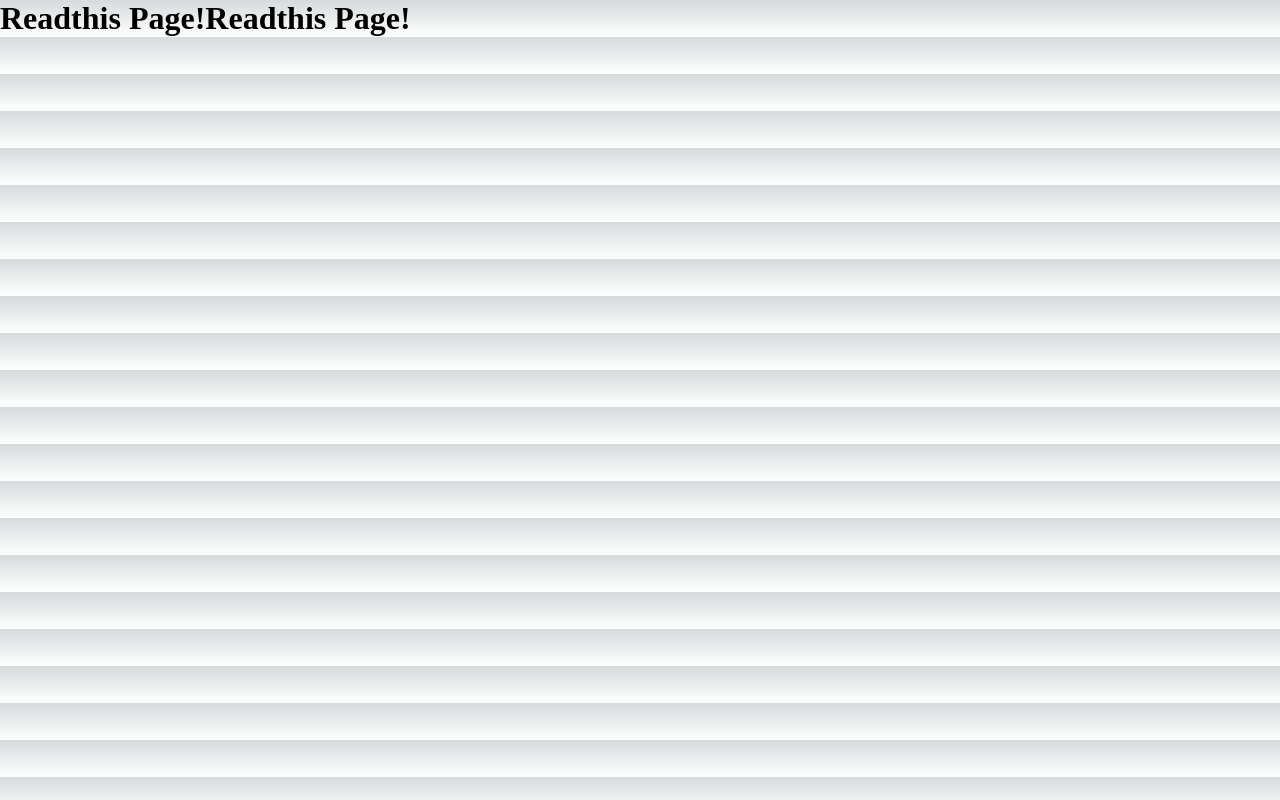
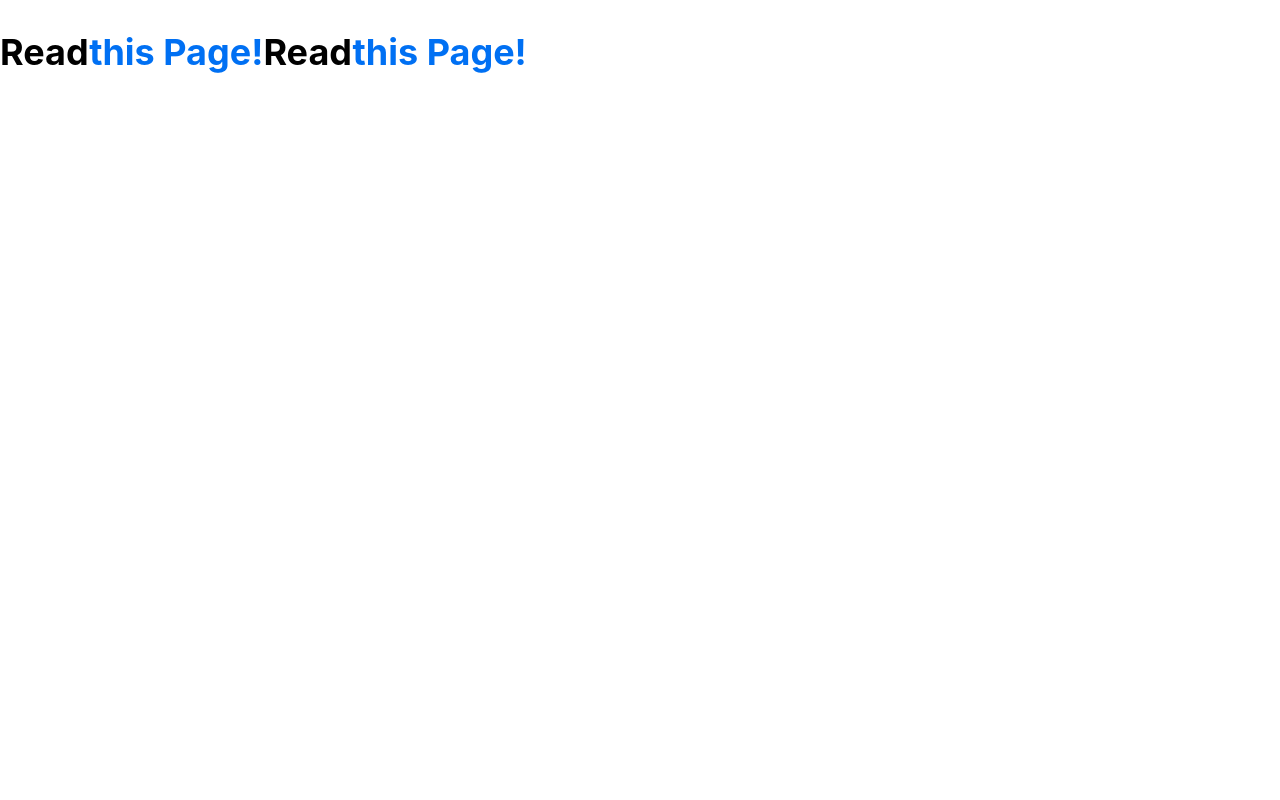
Before and after one commit to haruki166/nextjs, a Next.js app: page / in a window 1280 px wide. Built offline with nearby package versions, Linux system fonts and the light colour scheme.

Commit message:
css追加

```diff
--- a/src/styles/globals.css
+++ b/src/styles/globals.css
@@ -1,107 +1,27 @@
-:root {
-  --max-width: 1100px;
-  --border-radius: 12px;
-  --font-mono: ui-monospace, Menlo, Monaco, 'Cascadia Mono', 'Segoe UI Mono',
-    'Roboto Mono', 'Oxygen Mono', 'Ubuntu Monospace', 'Source Code Pro',
-    'Fira Mono', 'Droid Sans Mono', 'Courier New', monospace;
-
-  --foreground-rgb: 0, 0, 0;
-  --background-start-rgb: 214, 219, 220;
-  --background-end-rgb: 255, 255, 255;
-
-  --primary-glow: conic-gradient(
-    from 180deg at 50% 50%,
-    #16abff33 0deg,
-    #0885ff33 55deg,
-    #54d6ff33 120deg,
-    #0071ff33 160deg,
-    transparent 360deg
-  );
-  --secondary-glow: radial-gradient(
-    rgba(255, 255, 255, 1),
-    rgba(255, 255, 255, 0)
-  );
-
-  --tile-start-rgb: 239, 245, 249;
-  --tile-end-rgb: 228, 232, 233;
-  --tile-border: conic-gradient(
-    #00000080,
-    #00000040,
-    #00000030,
-    #00000020,
-    #00000010,
-    #00000010,
-    #00000080
-  );
-
-  --callout-rgb: 238, 240, 241;
-  --callout-border-rgb: 172, 175, 176;
-  --card-rgb: 180, 185, 188;
-  --card-border-rgb: 131, 134, 135;
-}
-
-@media (prefers-color-scheme: dark) {
-  :root {
-    --foreground-rgb: 255, 255, 255;
-    --background-start-rgb: 0, 0, 0;
-    --background-end-rgb: 0, 0, 0;
-
-    --primary-glow: radial-gradient(rgba(1, 65, 255, 0.4), rgba(1, 65, 255, 0));
-    --secondary-glow: linear-gradient(
-      to bottom right,
-      rgba(1, 65, 255, 0),
-      rgba(1, 65, 255, 0),
-      rgba(1, 65, 255, 0.3)
-    );
-
-    --tile-start-rgb: 2, 13, 46;
-    --tile-end-rgb: 2, 5, 19;
-    --tile-border: conic-gradient(
-      #ffffff80,
-      #ffffff40,
-      #ffffff30,
-      #ffffff20,
-      #ffffff10,
-      #ffffff10,
-      #ffffff80
-    );
-
-    --callout-rgb: 20, 20, 20;
-    --callout-border-rgb: 108, 108, 108;
-    --card-rgb: 100, 100, 100;
-    --card-border-rgb: 200, 200, 200;
-  }
+html,
+body {
+  padding: 0;
+  margin: 0;
+  font-family: -apple-system, BlinkMacSystemFont, Segoe UI, Roboto, Oxygen,
+    Ubuntu, Cantarell, Fira Sans, Droid Sans, Helvetica Neue, sans-serif;
+  line-height: 1.6;
+  font-size: 18px;
 }
 
 * {
   box-sizing: border-box;
-  padding: 0;
-  margin: 0;
-}
-
-html,
-body {
-  max-width: 100vw;
-  overflow-x: hidden;
-}
-
-body {
-  color: rgb(var(--foreground-rgb));
-  background: linear-gradient(
-      to bottom,
-      transparent,
-      rgb(var(--background-end-rgb))
-    )
-    rgb(var(--background-start-rgb));
 }
 
 a {
-  color: inherit;
+  color: #0070f3;
   text-decoration: none;
 }
 
-@media (prefers-color-scheme: dark) {
-  html {
-    color-scheme: dark;
-  }
+a:hover {
+  text-decoration: underline;
 }
+
+img {
+  max-width: 100%;
+  display: block;
+}
```
Also changed, not shown: components/layout.module.css (added, +15 -0 lines), src/styles/utils.module.css (added, +52 -0 lines).
